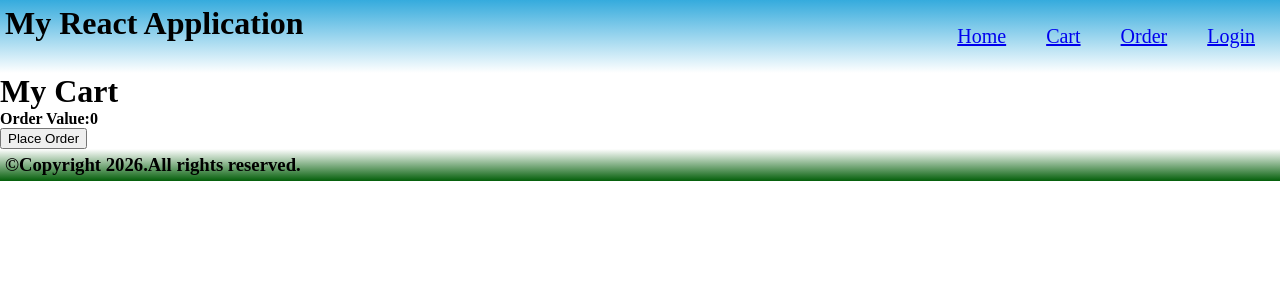
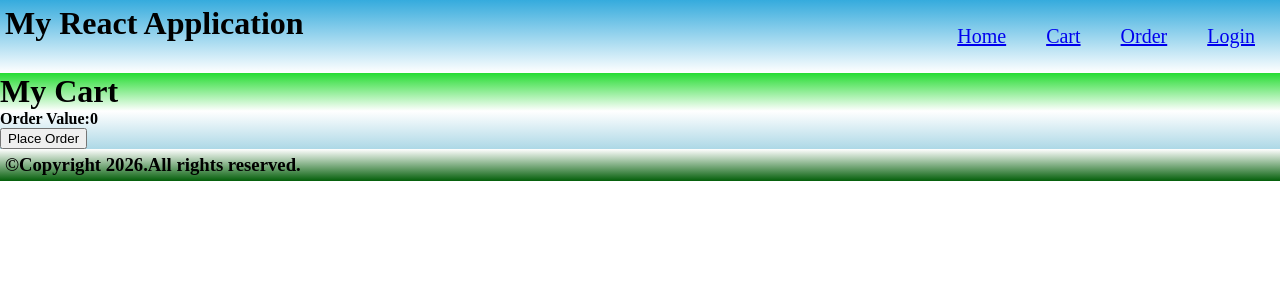
Before and after one commit to Charitha-Reddy1/frontend-app, a React (Vite) app: page /cart in a window 1280 px wide. Shown: the top 300 px of the page. Built offline with nearby package versions, Linux system fonts and the light colour scheme.

Commit message:
Update Cart component to apply background gradient style

```diff
--- a/src/components/Cart.jsx
+++ b/src/components/Cart.jsx
@@ -49,10 +49,11 @@ function Cart() {
         margin:5px;
         }
 
+
         `}
       </style>
 
-    <div>
+    <div style={{ background: "linear-gradient(rgb(38, 220, 50),white,lightblue)" }}>
       <h1>My Cart</h1>
       <ol>
         {cart.map((item) => (
```
